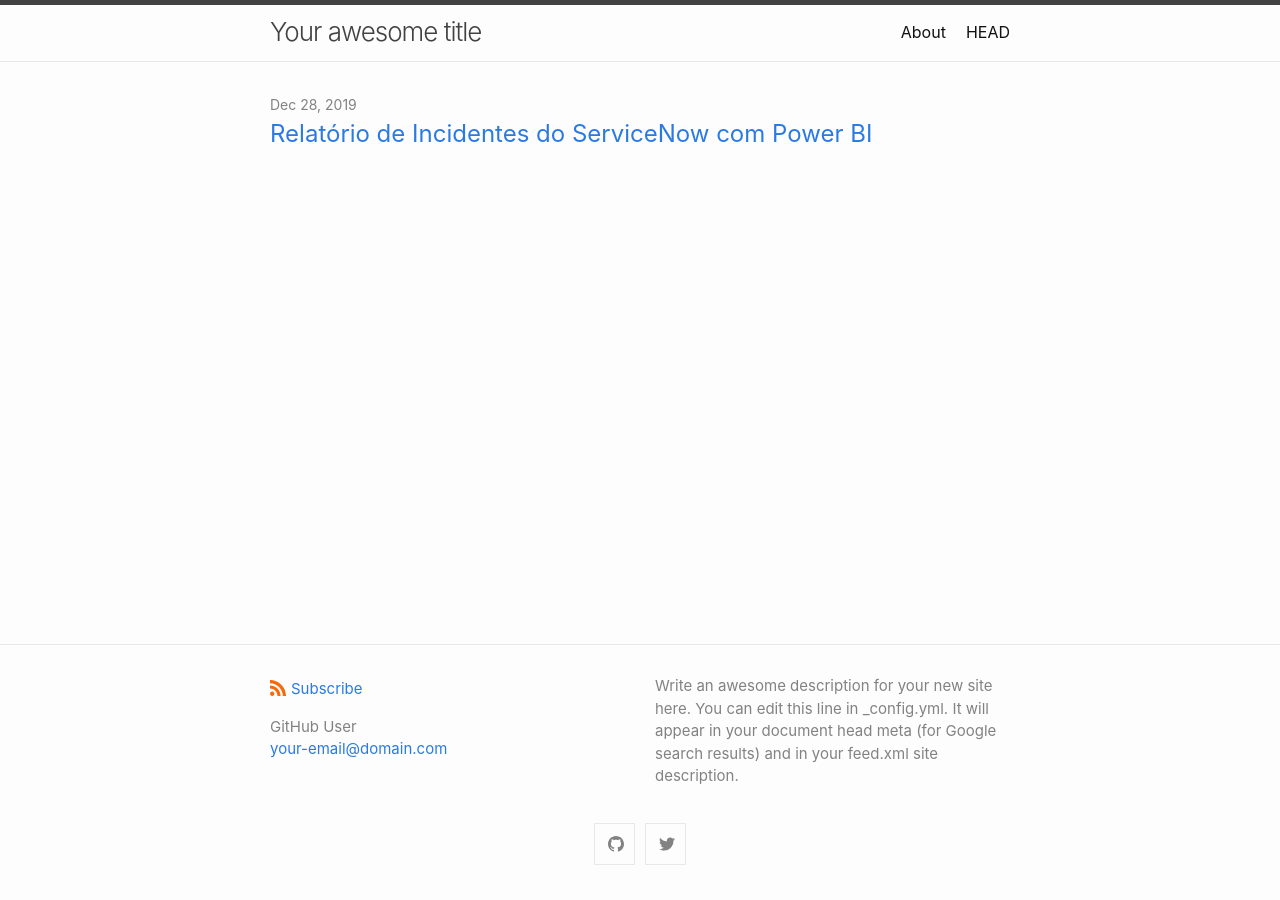
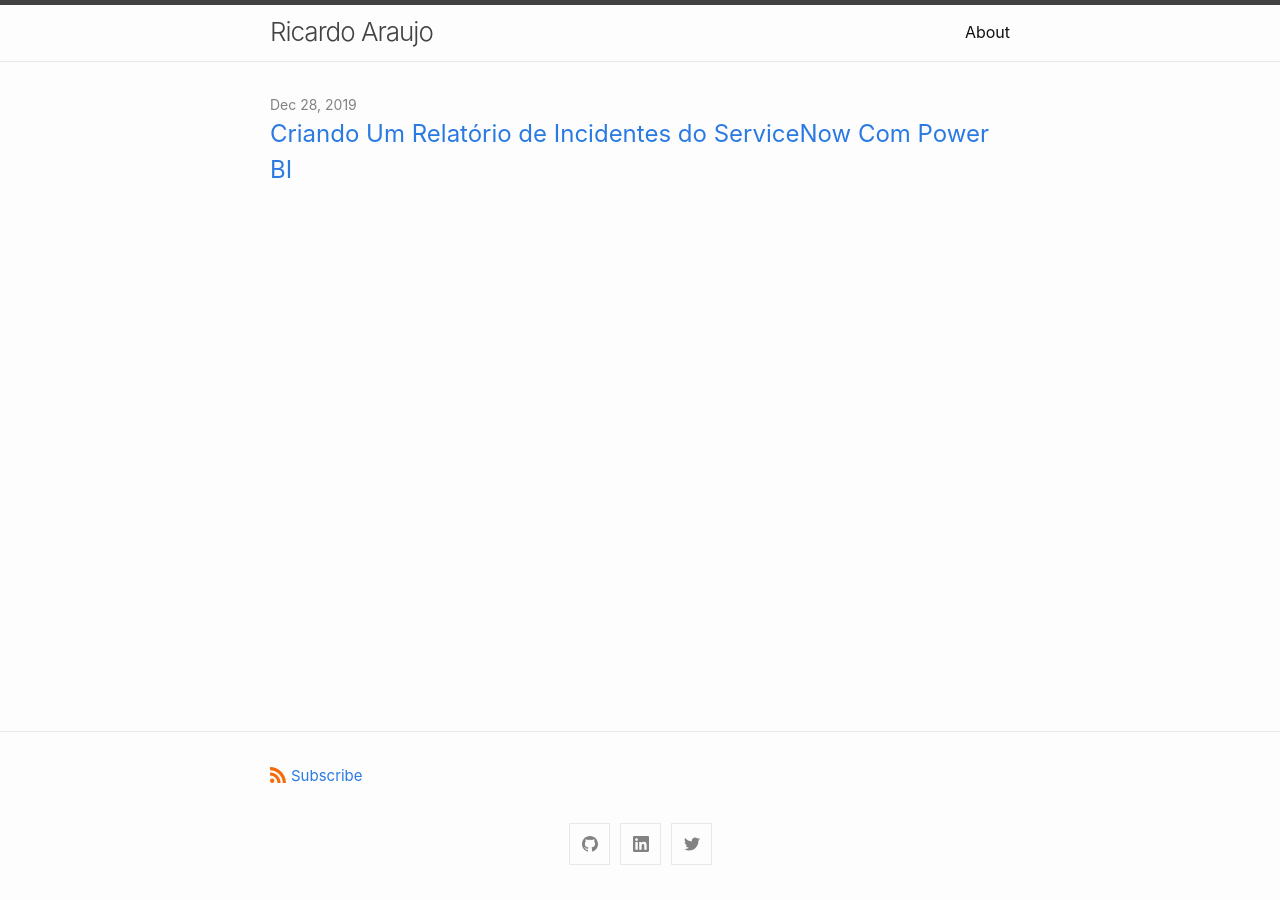
Before and after one commit to ricardorda/ricardorda.github.io, a Jekyll site: the page built from index.md, in a window 1280 px wide. Built offline with Jekyll 4.4.1, drawn with Linux system fonts in a browser that asks for light colours.

Commit message:
Ajustes iniciais

```diff
--- a/_config.yml
+++ b/_config.yml
@@ -1,11 +1,11 @@
-title: Your awesome title
-author:
-  name: GitHub User
-  email: your-email@domain.com
-description: > # this means to ignore newlines until "show_excerpts:"
-  Write an awesome description for your new site here. You can edit this
-  line in _config.yml. It will appear in your document head meta (for
-  Google search results) and in your feed.xml site description.
+title: Ricardo Araujo
+#author:
+  #name: ricardorda
+  #email: your-email@domain.com
+#description: > # this means to ignore newlines until "show_excerpts:"
+  # Write an awesome description for your new site here. You can edit this
+  # line in _config.yml. It will appear in your document head meta (for
+  # Google search results) and in your feed.xml site description.
 
 show_excerpts: false # set to true to show excerpts on the homepage
 
@@ -16,14 +16,14 @@ minima:
 
   # generate social links in footer
   social_links:
-    twitter: jekyllrb
-    github:  jekyll
+    twitter: ricardorda
+    github:  ricardorda
     # devto: jekyll
     # dribbble: jekyll
     # facebook: jekyll
     # flickr:   jekyll
     # instagram: jekyll
-    # linkedin: jekyll
+    linkedin: ricardoraraujo
     # pinterest: jekyll
     # youtube: jekyll
     # youtube_channel: UC8CXR0-3I70i1tfPg1PAE1g
@@ -49,8 +49,8 @@ minima:
 
 # If you want to link only specific pages in your header, uncomment
 # this and add the path to the pages in order as they should show up
-#header_pages:
-# - about.md
+header_pages:
+ - about.md
 
 # Build settings
 theme: minima
--- a/_posts/2019-12-28-Relatorio-Incidents-ServiceNow-PowerBI.md
+++ b/_posts/2019-12-28-Relatorio-Incidents-ServiceNow-PowerBI.md
@@ -1,8 +1,10 @@
 ---
 layout: post
-title: "Relatório de Incidentes do ServiceNow com Power BI"
+title: "Criando Um Relatório de Incidentes do ServiceNow Com Power BI"
 date: 2019-12-28
 tags: [Power BI]
+categories: [Power BI]
+
 ---
 
 Nesse post iremos criar um relatório de acompanhamento dos incidentes do ServiceNow no Power BI.
```
